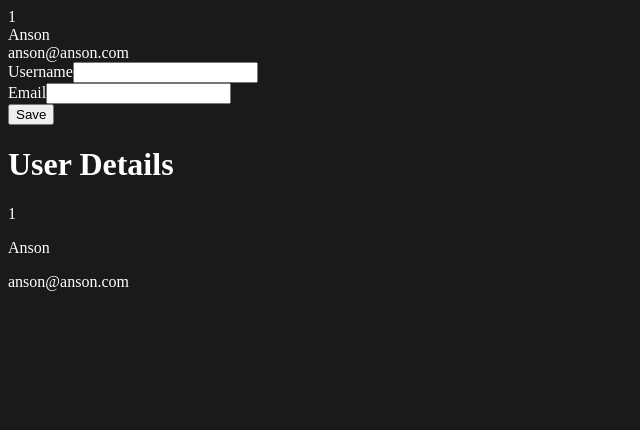
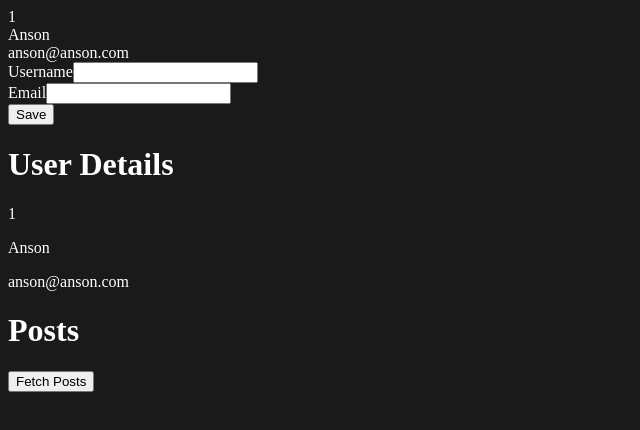
Before and after one commit to YohannesHailemariam/redux, a React (Vite) app: page / in a window 1280 px wide. Shown: the top 430 px of the page, without its empty margins (0-640 px from the left). Built offline with nearby package versions, Linux system fonts and the light colour scheme; the HTML template or start-up script is replaced by a standard one.

Commit message:
Fetching Data and Thunks pt. 2

```diff
--- a/src/App.tsx
+++ b/src/App.tsx
@@ -2,13 +2,19 @@ import React from 'react'
 import { ProfileCard } from './components/ProfileCard'
 import { UserForm } from './components/UserForm'
 import { UserDetails } from './components/UserDetails'
+import { useDispatch } from 'react-redux'
+import { AppDispatch } from './store'
+import { fetchPostsThunk } from './store/posts/postsThunk'
 
 function App() {
+  const dispatch = useDispatch<AppDispatch>();
   return (
     <div>
       <ProfileCard />
       <UserForm />
       <UserDetails />
+      <h1>Posts</h1>
+      <button onClick={() => dispatch(fetchPostsThunk())}>Fetch Posts</button>
     </div>
   )
 }
--- a/src/store/index.ts
+++ b/src/store/index.ts
@@ -7,6 +7,8 @@ export const store = configureStore({
         user: userReducer,
         posts: postsReducer,
     },
+    middleware: (getDefaultMiddleware) =>
+        getDefaultMiddleware({ serializableCheck: false }),
 });
 
 export type RootState = ReturnType<typeof store.getState>;
--- a/src/store/posts/postsSlice.ts
+++ b/src/store/posts/postsSlice.ts
@@ -1,5 +1,6 @@
 import { createSlice } from "@reduxjs/toolkit";
 import { Post } from "../../utils/types";
+import { fetchPostsThunk } from "./postsThunk";
 
 export interface PostsState {
     posts: Post[];
@@ -14,8 +15,11 @@ const initialState: PostsState = {
 export const postsSlice = createSlice({
     name: 'posts',
     initialState,
-    reducers: {
-
+    reducers: {},
+    extraReducers: (builder) => {
+        builder.addCase(fetchPostsThunk.fulfilled, (state, action) => {
+            console.log('fetchPostsThunk.fulfilled');
+        });
     }
 })
 
--- a/src/store/posts/postsThunk.ts
+++ b/src/store/posts/postsThunk.ts
@@ -5,5 +5,6 @@ import { getPosts } from "../../utils/api";
 export const fetchPostsThunk = createAsyncThunk(
     'posts/fetch',
     () => {
+        console.log('inside fetchPostThunk')
         return getPosts()
-    } );
+    });
```
